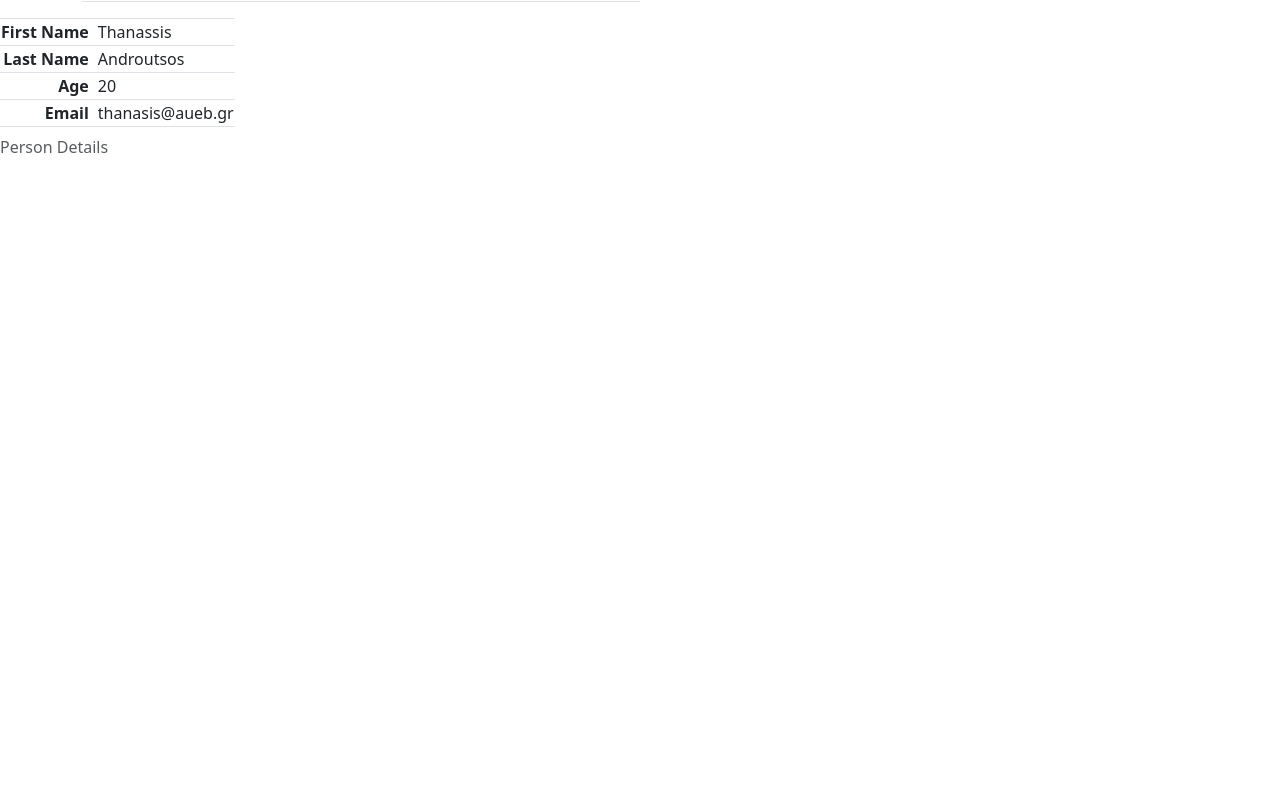
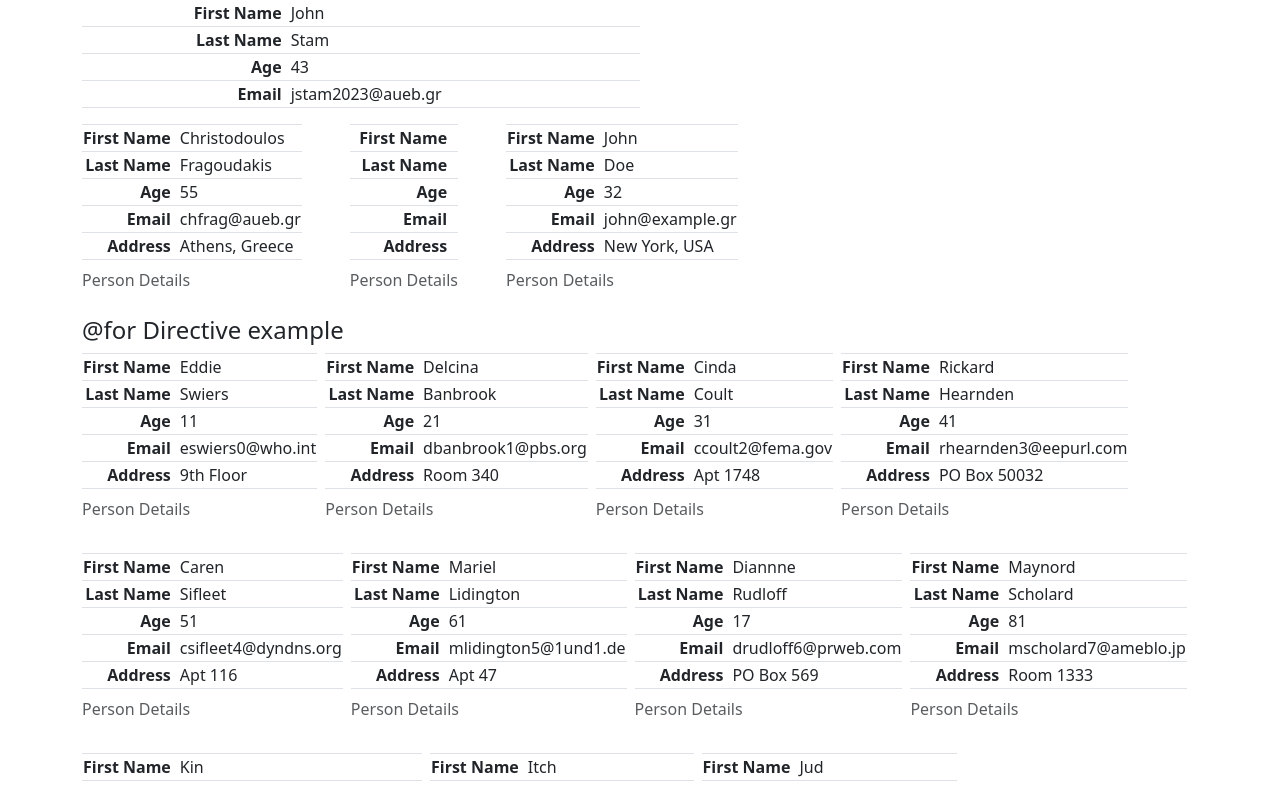
Before and after one commit to jstam2023/cf7-angular-introduction, an Angular app: page /component-input-example in a window 1280 px wide. Shown: the part 309-1095 px from the top of the page. Before the commit the page ends 800 px from the top, so only its background shows below. Built offline with nearby package versions, Linux system fonts and the light colour scheme.

Commit message:
data binding and event binding

```diff
--- a/src/app/app.component.html
+++ b/src/app/app.component.html
@@ -7,6 +7,8 @@
     <h3>Welcome to Angular</h3>
   </div>
 </div>
+
+<app-event-bind-example></app-event-bind-example>
 
 <div class="container mt-4">
   <p>Hello <strong>{{name}}</strong></p>
@@ -29,8 +31,22 @@
       <td class="ps-2">{{person.email}}</td>
     </tr>
   </table>
+
+  <!-- <div class="d-flex gap-5 text-nowrap">
+    <app-person-table></app-person-table>
+  </div> -->
+
+  <div class="d-flex gap-5 text-nowrap">
+    <!--For input we use [] -->
+    <app-person-table [personInput]="person0"></app-person-table>
+    <app-person-table></app-person-table>
+    <app-person-table [personInput]="person1"></app-person-table>
+  </div>
+
+  <h4>{{ "@for" }} Directive example</h4>
+  <div class="d-flex flex-wrap text-nowrap gap-2">
+    @for (user of users; track user) {
+      <app-person-table [personInput]="user"></app-person-table>
+    }
+  </div>
 </div>
-
-<div class="d-flex gap-5 text-nowrap">
-  <app-person-table></app-person-table>
-</div>
--- a/src/app/app.component.ts
+++ b/src/app/app.component.ts
@@ -6,7 +6,7 @@ import { EventBindExampleComponent } from './components/event-bind-example/event
 
 @Component({
   selector: 'app-root',
-  imports: [PersonTableComponent],
+  imports: [PersonTableComponent, EventBindExampleComponent],
   templateUrl: './app.component.html',
   styleUrl: './app.component.css'
 })
@@ -35,7 +35,7 @@ export class AppComponent {
     givenName: "John",
     surName: "Doe",
     age: 32,
-    email: "john@aueb.gr",
+    email: "john@example.gr",
     address: 'New York, USA'
   }
 
--- a/src/app/components/person-table/person-table.component.html
+++ b/src/app/components/person-table/person-table.component.html
@@ -1,5 +1,5 @@
 <div>
-    <!-- <h1>From person table component</h1> -->
+    <!-- <h1>From person table component</h1>
     <table class="table table-bordered w-50">
         <caption>Person Details</caption>
         <tr>
@@ -18,8 +18,8 @@
             <td class="fw-semibold text-end">Email</td>
             <td class="ps-2">{{person.email}}</td>
           </tr>
-    </table>
-    <!-- <table class="table table-bordered w-50">
+    </table> -->
+    <table class="table table-bordered w-50">
       <caption>Person Details</caption>
       <tr>
           <td class="fw-semibold text-end">First Name</td>
@@ -41,5 +41,5 @@
           <td class="fw-semibold text-end">Address</td>
           <td class="ps-2">{{personInput?.address}}</td>
         </tr>
-  </table> -->
+  </table>
 </div>
```
